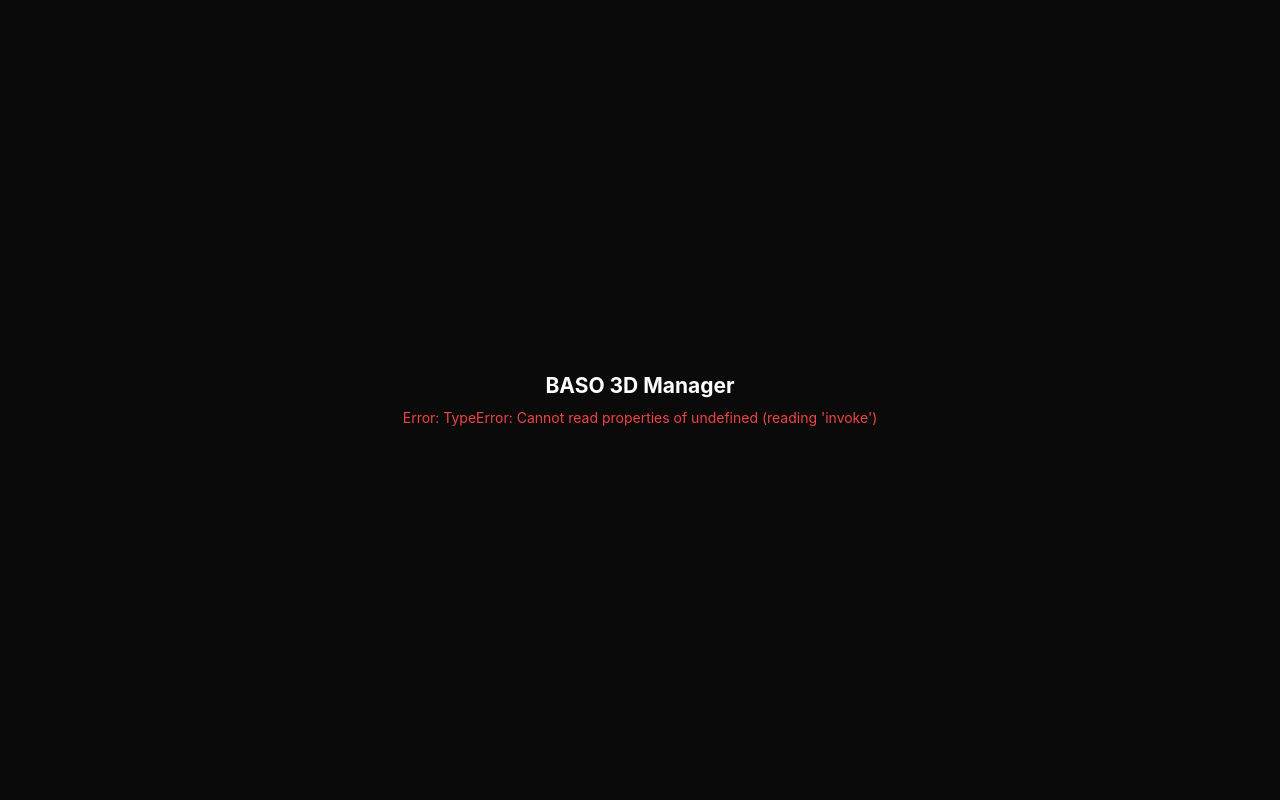
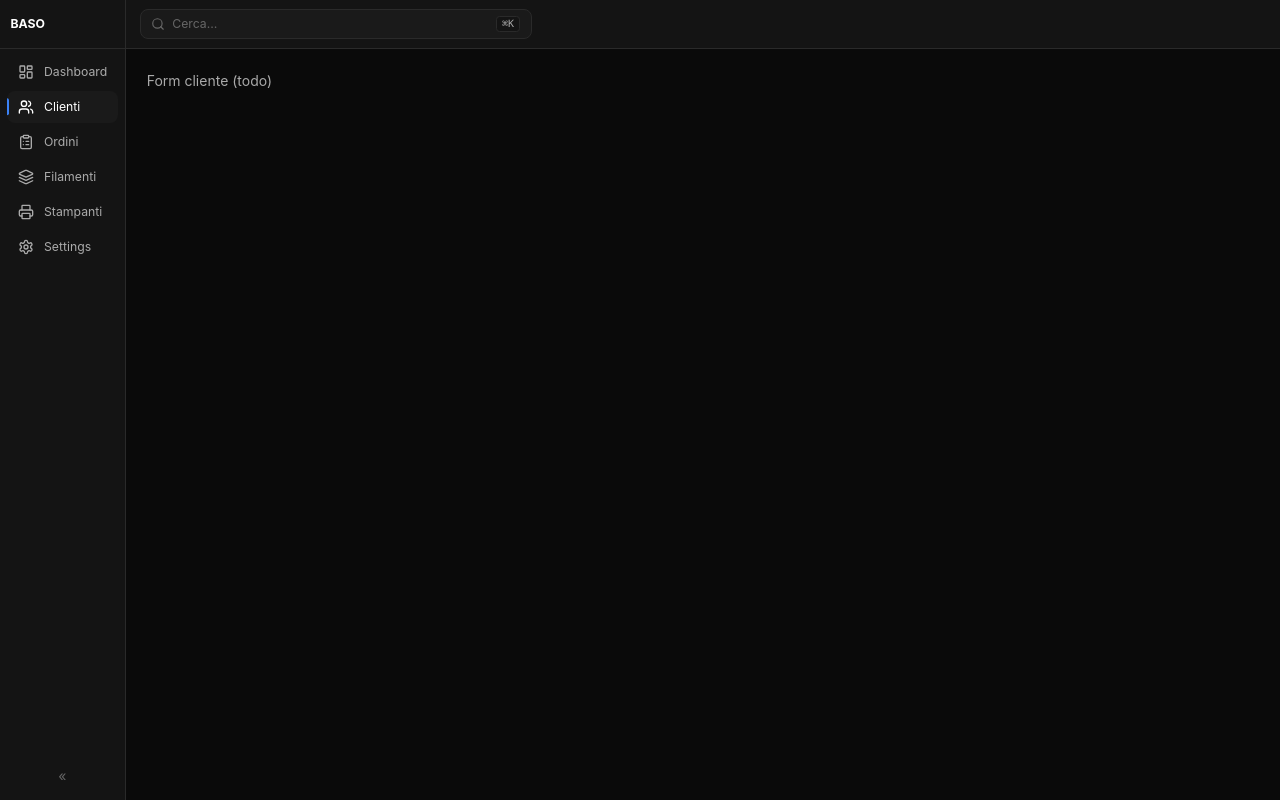
Before and after one commit to basoxxx/Baso-3d-Manager, a React (Vite) app: page /customers/1 in a window 1280 px wide. Built offline with nearby package versions, Linux system fonts and the light colour scheme.

Commit message:
feat: router with customers placeholder routes

```diff
--- a/src/App.tsx
+++ b/src/App.tsx
@@ -1,20 +1,21 @@
-import { useQuery } from '@tanstack/react-query'
-import { ipc } from '@/lib/ipc'
+import { BrowserRouter, Routes, Route, Navigate } from 'react-router-dom'
+import { Toaster } from 'sonner'
+import { AppShell } from '@/components/layout/AppShell'
+import { CustomersPage } from '@/routes/CustomersPage'
+import { CustomerFormPage } from '@/routes/CustomerFormPage'
 
 export function App() {
-  const { data, error, isLoading } = useQuery({
-    queryKey: ['ping'],
-    queryFn: () => ipc.ping(),
-  })
-
   return (
-    <div className="flex h-full items-center justify-center bg-bg-0 text-text-2">
-      <div className="text-center">
-        <h1 className="text-2xl font-bold text-text-1">BASO 3D Manager</h1>
-        {isLoading && <p className="mt-2 text-text-3">Loading…</p>}
-        {data && <p className="mt-2 text-success">{data}</p>}
-        {error && <p className="mt-2 text-danger">Error: {String(error)}</p>}
-      </div>
-    </div>
+    <BrowserRouter>
+      <Toaster theme="dark" position="top-right" richColors closeButton />
+      <Routes>
+        <Route element={<AppShell />}>
+          <Route path="/" element={<Navigate to="/customers" replace />} />
+          <Route path="/customers" element={<CustomersPage />} />
+          <Route path="/customers/new" element={<CustomerFormPage />} />
+          <Route path="/customers/:id" element={<CustomerFormPage />} />
+        </Route>
+      </Routes>
+    </BrowserRouter>
   )
 }
--- /dev/null
+++ b/src/routes/CustomerFormPage.tsx
@@ -0,0 +1,3 @@
+export function CustomerFormPage() {
+  return <div className="p-6 text-text-2">Form cliente (todo)</div>
+}
--- /dev/null
+++ b/src/routes/CustomersPage.tsx
@@ -0,0 +1,3 @@
+export function CustomersPage() {
+  return <div className="p-6 text-text-2">Clienti (todo)</div>
+}
```
